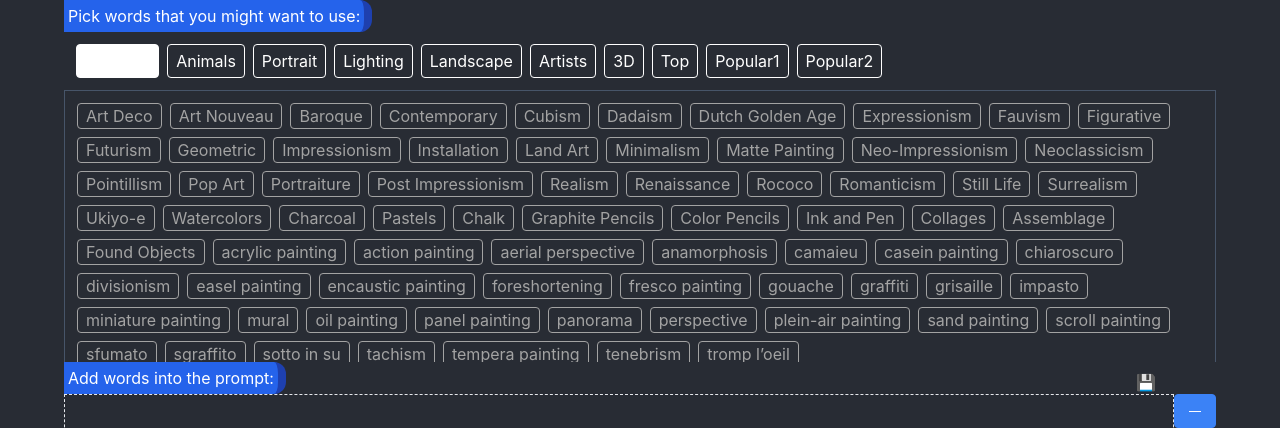
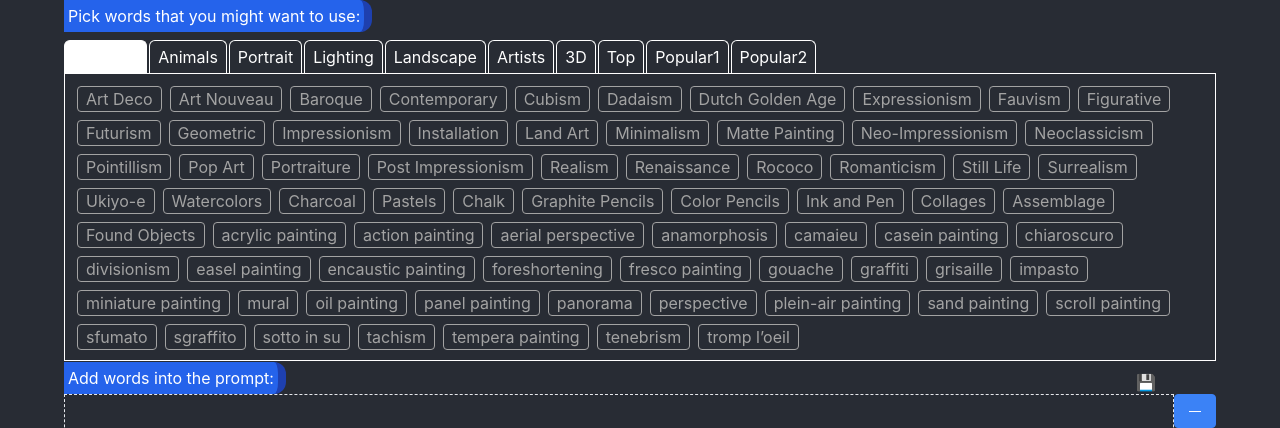
Before and after one commit to rugia813/midjourney-prompt-helper, a React (Create React App) app: page / in a window 1280 px wide. Shown: the top 428 px of the page. Built offline with nearby package versions, Linux system fonts and the light colour scheme.

Commit message:
refactoring btn styles

```diff
--- a/src/components/DeskItemButton.js
+++ b/src/components/DeskItemButton.js
@@ -31,12 +31,12 @@ export default function DeskItemButton({ initialText, addWord, removeWordAtIdx,
 			`}>
 				{/* Edit */}
 				<div
-					className={`text-blue-300 flex-1 cursor-pointer ${'group-focus-within:invisible'}`}
+					className={`text-blue-300 flex-1 cursor-pointer group-focus-within:invisible`}
 					onClick={e => setEdditable(edditable => !edditable)}
 				>🖍</div>
 				{/* Delete */}
 				<div
-					className={`text-white flex-1 cursor-pointer ${'group-focus-within:invisible'}`}
+					className={`text-white flex-1 cursor-pointer group-focus-within:invisible`}
 					onClick={e => removeWordAtIdx()}
 				>❌</div>
 			</div>
--- a/src/components/ModifierPanel.js
+++ b/src/components/ModifierPanel.js
@@ -29,6 +29,12 @@ const modifierOptions = [
 	{ label: '--uplight' },
 	{ label: '--sameseed' },
 ]
+
+const modifierBtnStyle = `
+	border border-neutral-400 rounded p-2 mx-1 cursor-pointer
+	peer-checked:bg-yellow-700 peer-checked:text-white peer-checked:active:bg-yellow-300 peer-checked:active:text-black
+	hover:bg-yellow-700 hover:text-white hover:border-white active:bg-yellow-300 active:text-black
+`
 
 export default function ModifierPanel({modifiers, setModifiers}) {
 	const [sizeIdx, setSizeIdx] = useState(0)
@@ -67,11 +73,7 @@ export default function ModifierPanel({modifiers, setModifiers}) {
 							/>
 							<label
 								htmlFor={option.label}
-								className='
-								border border-neutral-400 rounded p-2 mx-1 cursor-pointer
-								peer-checked:bg-yellow-700 peer-checked:text-white peer-checked:active:bg-yellow-300 peer-checked:active:text-black
-								hover:bg-yellow-700 hover:text-white hover:border-white active:bg-yellow-300 active:text-black
-							'
+								className={modifierBtnStyle}
 							>
 								{option.label}
 							</label>
@@ -101,11 +103,7 @@ export default function ModifierPanel({modifiers, setModifiers}) {
 							/>
 							<label
 								htmlFor={option.label}
-								className='
-									border border-neutral-400 rounded p-2 mx-1 cursor-pointer
-									peer-checked:bg-yellow-700 peer-checked:text-white peer-checked:active:bg-yellow-300 peer-checked:active:text-black
-									hover:bg-yellow-700 hover:text-white hover:border-white active:bg-yellow-300 active:text-black
-								'
+								className={modifierBtnStyle}
 							>
 								{option.label}
 							</label>
--- a/src/components/Shelf.js
+++ b/src/components/Shelf.js
@@ -31,12 +31,12 @@ export default function Shelf({ customCollections = [], addDeskItem }) {
 	return (
 		<div className='w-full h-96 overflow-hidden flex flex-wrap content-start'>
 			<Header>Pick words that you might want to use</Header>
-			<ul className='w-full m-2 flex flex-row overflow-auto'>
+			<ul className='w-full mt-2 flex flex-row overflow-auto'>
 				{collections.map((collection, idx) => (
 					<li
 						className={`
-							text-white border border-white rounded whitespace-nowrap
-							m-1 py-1 px-2 w-fit cursor-pointer
+							btn py-1 my-0 ml-0 mr-0.5 whitespace-nowrap
+							text-white border border-white border-b-0 rounded-b-none rounded-t-md
 							hover:bg-white hover:text-black
 							${activeIdx === idx && 'bg-white text-black'}
 						`}
@@ -45,15 +45,11 @@ export default function Shelf({ customCollections = [], addDeskItem }) {
 					> {collection.name} </li>
 				))}
 			</ul>
-			<ul className='w-full h-72 p-2 flex flex-wrap content-start overflow-auto border border-slate-600'>
+			<ul className='w-full h-72 p-2 flex flex-wrap content-start overflow-auto border border-white'>
 				{collections[activeIdx].items.map((item, idx) => (
 					<li
 						className={`
-							text-neutral-400 text-md
-							p-2 py-0 m-1 h-fit flex-initial cursor-pointer
-							border border-neutral-400 rounded
-							hover:bg-neutral-400 hover:text-white
-							active:bg-neutral-400 active:text-white
+							btn
 							${item.startsWith('#') ? 'w-full font-bold' : 'w-fit '}
 						`}
 						key={idx}
--- a/src/index.css
+++ b/src/index.css
@@ -11,7 +11,29 @@ body {
   -moz-osx-font-smoothing: grayscale;
 }
 
-code {
-  font-family: source-code-pro, Menlo, Monaco, Consolas, 'Courier New',
-    monospace;
+@layer base {
+  /* h1 {
+    @apply text-2xl;
+  }
+  h2 {
+    @apply text-xl;
+  } */
 }
+
+@layer components {
+  .btn {
+    @apply text-neutral-400
+            p-2 py-0 m-1 cursor-pointer
+            border border-neutral-400 rounded
+            hover:bg-neutral-400 hover:text-white;
+  }
+}
+
+@layer utilities {
+  /* .filter-none {
+    filter: none;
+  }
+  .filter-grayscale {
+    filter: grayscale(100%);
+  } */
+}
```
